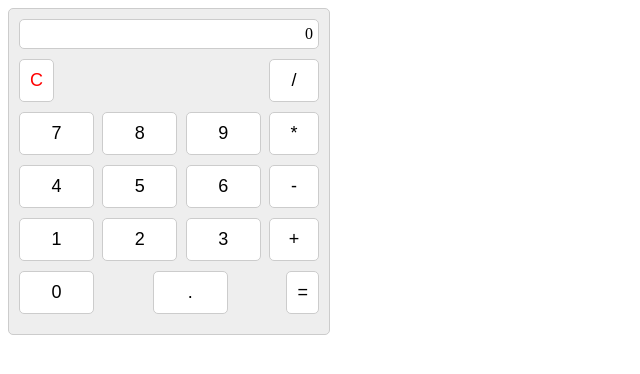
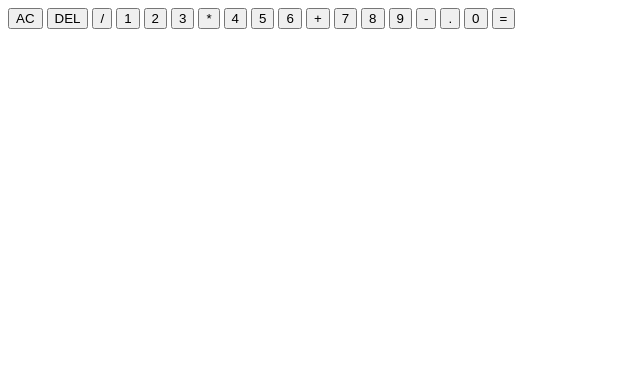
Before and after one commit to Zazinawi/Calculator, a plain HTML site: page index.html in a window 1280 px wide. Shown: the whole page, without its empty margins (0-640 px from the left). Drawn offline with Linux system fonts and the light colour scheme.

Commit message:
updated buttons layout

```diff
--- a/index.html
+++ b/index.html
@@ -1,42 +1,36 @@
 <!DOCTYPE html>
-<html>
-  <head>
-    <title>Basic Calculator</title>
-    <link rel="stylesheet" href="style.css">
-  </head>
-  <body>
-    <div class="calculator">
-      <div class="display">
-        <span id="display-text">0</span>
-      </div>
-      <div class="button-row">
-        <button class="button button-clear">C</button>
-        <button class="button button-operation" data-operation="/">/</button>
-      </div>
-      <div class="button-row">
-        <button class="button button-number">7</button>
-        <button class="button button-number">8</button>
-        <button class="button button-number">9</button>
-        <button class="button button-operation" data-operation="*">*</button>
-      </div>
-      <div class="button-row">
-        <button class="button button-number">4</button>
-        <button class="button button-number">5</button>
-        <button class="button button-number">6</button>
-        <button class="button button-operation" data-operation="-">-</button>
-      </div>
-      <div class="button-row">
-        <button class="button button-number">1</button>
-        <button class="button button-number">2</button>
-        <button class="button button-number">3</button>
-        <button class="button button-operation" data-operation="+">+</button>
-      </div>
-      <div class="button-row">
-        <button class="button button-number">0</button>
-        <button class="button button-number">.</button>
-        <button class="button button-equals">=</button>
-      </div>
+<html lang="en">
+<head>
+    <meta charset="UTF-8">
+    <meta http-equiv="X-UA-Compatible" content="IE=edge">
+    <meta name="viewport" content="width=device-width, initial-scale=1.0">
+    <title>Calculator</title>
+    <link href="style.css" rel="stylesheet">
+    <script src ="script.js" defer></script>
+</head>
+<body>
+    <div class="calculator-grid">
+        <div class="output"></div>
+        <div class="current-operand"></div>
     </div>
-    <script src="script.js"></script>
-  </body>
+    <button class="span-two">AC</button>
+    <button>DEL</button>
+    <button>/</button>
+    <button>1</button>
+    <button>2</button>
+    <button>3</button>
+    <button>*</button>
+    <button>4</button>
+    <button>5</button>
+    <button>6</button>
+    <button>+</button>
+    <button>7</button>
+    <button>8</button>
+    <button>9</button>
+    <button>-</button>
+    <button>.</button>
+    <button>0</button>
+    <button class="span-two">=</button>
+
+</body>
 </html>
--- a/script.js
+++ b/script.js
@@ -1,3 +1,38 @@
+// Initialize the display value to 0
+let displayValue = 0;
+
+// Initialize the first number to 0
+let firstNumber = 0;
+
+// Initialize the operator to an empty string
+let operator = '';
+
+// Get the display element
+const display = document.getElementById('display-text');
+
+// Get all the number buttons
+const numberButtons = document.querySelectorAll('.button-number');
+
+// Add event listeners to the number buttons
+numberButtons.forEach(button => {
+  button.addEventListener('click', () => {
+    // Get the clicked button's value
+    const buttonValue = parseInt(button.textContent);
+
+    // Update the display value
+    displayValue = (displayValue * 10) + buttonValue;
+
+    // Update the display text
+    display.textContent = displayValue;
+  });
+});
+
+// Clear the display
+function clearDisplay() {
+  displayValue = 0;
+  display.textContent = displayValue;
+}
+
 function add(num1, num2) {
   return num1 + num2;
 }
@@ -36,33 +71,45 @@ const addButton = document.getElementById('add');
 const subtractButton = document.getElementById('subtract');
 const multiplyButton = document.getElementById('multiply');
 const divideButton = document.getElementById('divide');
+const equalsButton = document.getElementById('equals');
 const result = document.getElementById('result');
 
 // Add event listeners to buttons
 addButton.addEventListener('click', () => {
-	const num1 = parseFloat(input1.value);
-	const num2 = parseFloat(input2.value);
-	const operator = '+';
-	result.textContent = operate(operator, num1, num2);
+  // Save the first number and operator
+  firstNumber = parseFloat(input1.value);
+  operator = '+';
+
+  // Clear the display and update it with the first number
+  clearDisplay();
+  display.textContent = firstNumber;
 });
 
 subtractButton.addEventListener('click', () => {
-	const num1 = parseFloat(input1.value);
-	const num2 = parseFloat(input2.value);
-	const operator = '-';
-	result.textContent = operate(operator, num1, num2);
+  // Save the first number and operator
+  firstNumber = parseFloat(input1.value);
+  operator = '-';
+
+  // Clear the display and update it with the first number
+  clearDisplay();
+  display.textContent = firstNumber;
 });
 
 multiplyButton.addEventListener('click', () => {
-	const num1 = parseFloat(input1.value);
-	const num2 = parseFloat(input2.value);
-	const operator = '*';
-	result.textContent = operate(operator, num1, num2);
+  // Save the first number and operator
+  firstNumber = parseFloat(input1.value);
+  operator = '*';
+
+  // Clear the display and update it with the first number
+  clearDisplay();
+  display.textContent = firstNumber;
 });
 
 divideButton.addEventListener('click', () => {
-	const num1 = parseFloat(input1.value);
-	const num2 = parseFloat(input2.value);
-	const operator = '/';
-	result.textContent = operate(operator, num1, num2);
-});
+  // Save the first number and operator
+  firstNumber = parseFloat(input1.value);
+  operator = '/';
+
+  // Clear the display and update it with the first number
+  clearDisplay();
+  display.textContent = firstNumber
--- a/style.css
+++ /dev/null
@@ -1,50 +0,0 @@
-.calculator {
-    display: flex;
-    flex-direction: column;
-    width: 300px;
-    background-color: #eee;
-    border: 1px solid #ccc;
-    border-radius: 5px;
-    padding: 10px;
-  }
-
-  .display {
-    background-color: #fff;
-    border: 1px solid #ccc;
-    border-radius: 5px;
-    padding: 5px;
-    margin-bottom: 10px;
-    text-align: right;
-  }
-
-  .button-row {
-    display: flex;
-    justify-content: space-between;
-    margin-bottom: 10px;
-  }
-
-  .button {
-    padding: 10px;
-    font-size: 18px;
-    background-color: #fff;
-    border: 1px solid #ccc;
-    border-radius: 5px;
-    cursor: pointer;
-    transition: all 0.2s;
-  }
-
-  .button:hover {
-    background-color: #ccc;
-  }
-
-  .button-clear {
-    color: #f00;
-  }
-
-  .button-number {
-    width: 75px;
-  }
-
-  .button-operation {
-    width: 50px;
-  }
```
Lines whose indentation alone changed are shown as unchanged.
